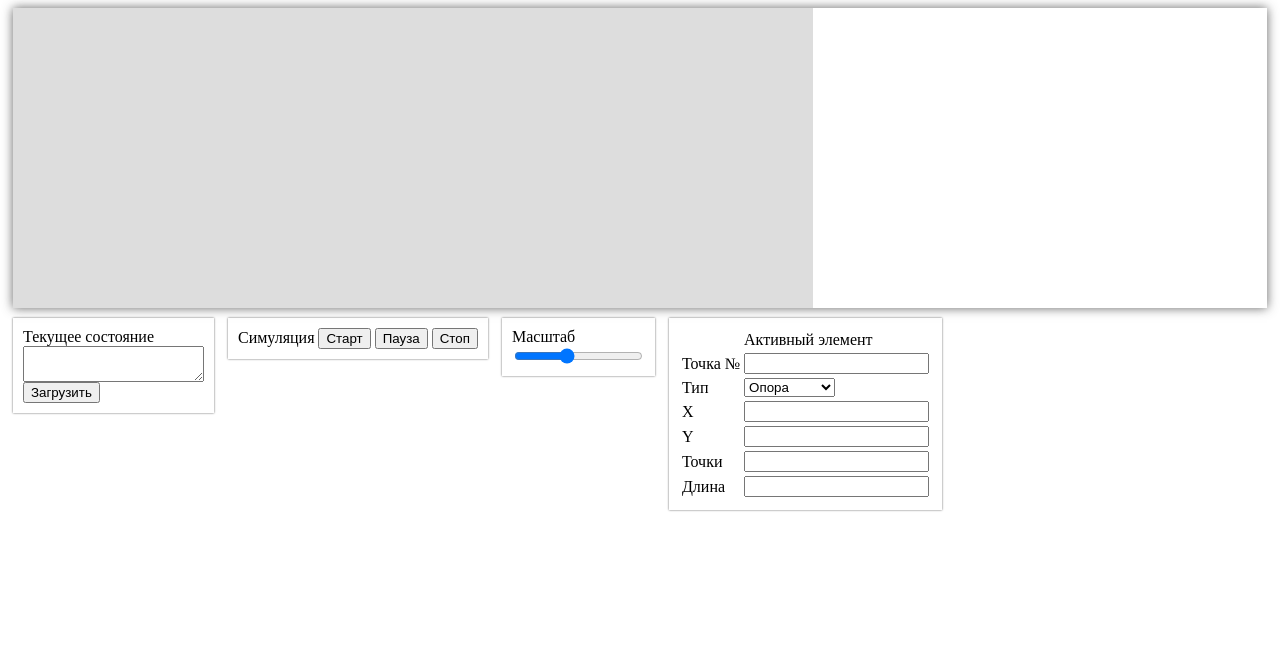
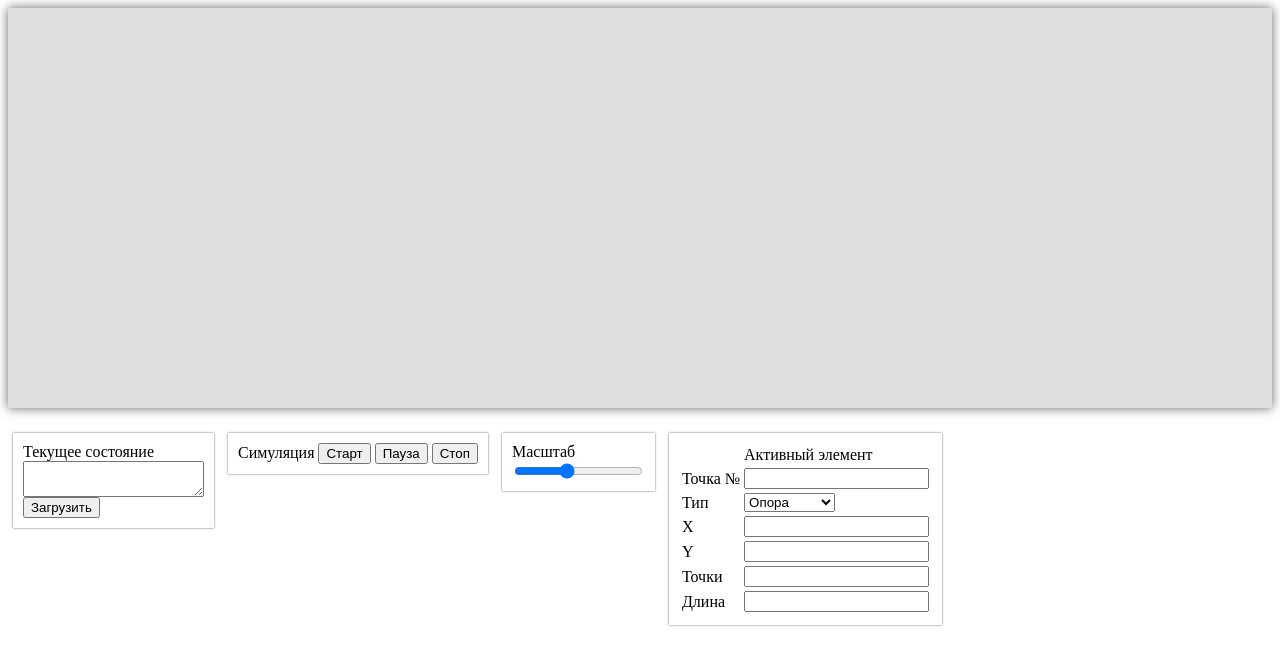
Before and after one commit to sm-g/mech, a plain HTML site: page mech.html in a window 1280 px wide. Drawn offline with Linux system fonts and the light colour scheme.

Commit message:
авторесайз канвы

```diff
--- a/mech2.js
+++ b/mech2.js
@@ -15,7 +15,7 @@ var editor = (function() {
   // режим отладки
   var debug = true;
 
-  var scale, canvas, ctx, world, fixDef;
+  var scale, canvas, area, ctx, world, fixDef;
   /**
    * Кнопки управления симуляцией.
    *
@@ -85,6 +85,7 @@ var editor = (function() {
      */
     start: function() {
       canvas = document.getElementById("canvas");
+      area = document.getElementById("area");
       controls.play = document.getElementById("play");
       controls.pause = document.getElementById("pause");
       controls.stop = document.getElementById("stop");
@@ -396,6 +397,8 @@ var editor = (function() {
      * Обновляет положения элементов.
      */
     update: function() {
+      canvas.height = area.clientHeight;
+      canvas.width = area.clientWidth;
       for ( var b = world.GetBodyList(); b; b = b.m_next) {
         var id = b.GetUserData();
         if (b.IsActive() && typeof id !== 'undefined' && id != null && id > -1) {
@@ -746,9 +749,6 @@ var editor = (function() {
     Edge.prototype.joinToPoint = function(point) {
       var joint = new b2RevoluteJointDef();
       joint.Initialize(point.body, this.body, point.body.GetWorldCenter());
-      joint.maxMotorTorque = 20;
-      joint.motorSpeed = 5;
-      // joint.collideConnected = true;
       world.CreateJoint(joint);
     };
     Edge.prototype.destroy = function() {
@@ -760,7 +760,6 @@ var editor = (function() {
     Edge.prototype.draw = function() {
       ctx.save();
       ctx.translate(this.x * scale, this.y * scale);
-      // ctx.rotate(this.angle);
       ctx.translate(-(this.x) * scale, -(this.y) * scale);
 
       if (this.isSelected()) {
--- a/styles.css
+++ b/styles.css
@@ -1,10 +1,15 @@
+html, body {
+	height: 100%;
+}
+
 #area {
-	margin: 5px;
+	margin: 0px;
 	padding: 0;
 	font-size: 0;
 	-webkit-box-shadow: 0px 0px 10px rgba(50, 50, 50, 0.75);
 	-moz-box-shadow:    0px 0px 10px rgba(50, 50, 50, 0.75);
 	box-shadow:         0px 0px 10px rgba(50, 50, 50, 0.75);
+	height: 50%;
 }
 
 #canvas {
@@ -13,6 +18,10 @@
 
 #current-state, #scale {
 	display: block;
+}
+
+#dashboard {
+	margin-top: 20px;
 }
 
 .dashboard-block {
```
Also changed, not shown: todo.txt.
